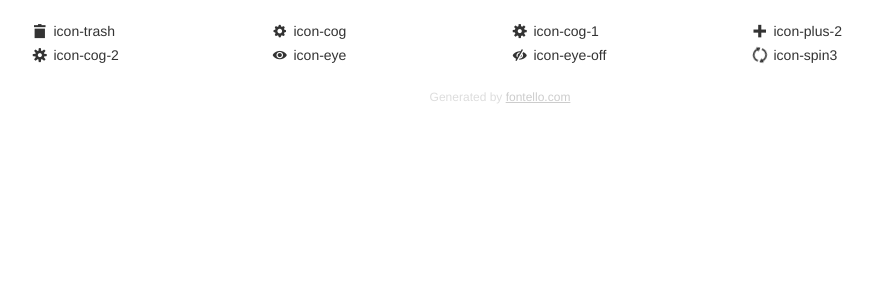
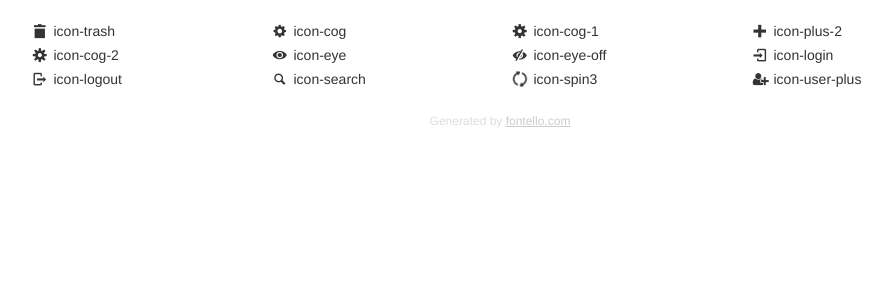
Before and after one commit to grzesiek20/school-table, a PHP site: page /demo.html in a window 1280 px wide. Shown: the part 71-371 px from the top of the page, without its empty margins (140-1032 px from the left). Run offline with PHP 8.4, Linux system fonts and the light colour scheme.

Commit message:
User add icon

```diff
--- a/config.json
+++ b/config.json
@@ -71,6 +71,12 @@
       "css": "search",
       "code": 59401,
       "src": "entypo"
+    },
+    {
+      "uid": "1bafeeb1808a5fe24484c7890096901a",
+      "css": "user-plus",
+      "code": 62004,
+      "src": "fontawesome"
     }
   ]
 }
--- a/css/fontello-codes.css
+++ b/css/fontello-codes.css
@@ -10,3 +10,4 @@
 .icon-logout:before { content: '\e808'; } /* '' */
 .icon-search:before { content: '\e809'; } /* '' */
 .icon-spin3:before { content: '\e832'; } /* '' */
+.icon-user-plus:before { content: '\f234'; } /* '' */
--- a/css/fontello-ie7-codes.css
+++ b/css/fontello-ie7-codes.css
@@ -10,3 +10,4 @@
 .icon-logout { *zoom: expression( this.runtimeStyle['zoom'] = '1', this.innerHTML = '&#xe808;&nbsp;'); }
 .icon-search { *zoom: expression( this.runtimeStyle['zoom'] = '1', this.innerHTML = '&#xe809;&nbsp;'); }
 .icon-spin3 { *zoom: expression( this.runtimeStyle['zoom'] = '1', this.innerHTML = '&#xe832;&nbsp;'); }
+.icon-user-plus { *zoom: expression( this.runtimeStyle['zoom'] = '1', this.innerHTML = '&#xf234;&nbsp;'); }
--- a/css/fontello-ie7.css
+++ b/css/fontello-ie7.css
@@ -21,3 +21,4 @@
 .icon-logout { *zoom: expression( this.runtimeStyle['zoom'] = '1', this.innerHTML = '&#xe808;&nbsp;'); }
 .icon-search { *zoom: expression( this.runtimeStyle['zoom'] = '1', this.innerHTML = '&#xe809;&nbsp;'); }
 .icon-spin3 { *zoom: expression( this.runtimeStyle['zoom'] = '1', this.innerHTML = '&#xe832;&nbsp;'); }
+.icon-user-plus { *zoom: expression( this.runtimeStyle['zoom'] = '1', this.innerHTML = '&#xf234;&nbsp;'); }
--- a/demo.html
+++ b/demo.html
@@ -229,11 +229,11 @@ body {
 }
 @font-face {
       font-family: 'fontello';
-      src: url('./font/fontello.eot?86300622');
-      src: url('./font/fontello.eot?86300622#iefix') format('embedded-opentype'),
-           url('./font/fontello.woff?86300622') format('woff'),
-           url('./font/fontello.ttf?86300622') format('truetype'),
-           url('./font/fontello.svg?86300622#fontello') format('svg');
+      src: url('./font/fontello.eot?76020317');
+      src: url('./font/fontello.eot?76020317#iefix') format('embedded-opentype'),
+           url('./font/fontello.woff?76020317') format('woff'),
+           url('./font/fontello.ttf?76020317') format('truetype'),
+           url('./font/fontello.svg?76020317#fontello') format('svg');
       font-weight: normal;
       font-style: normal;
     }
@@ -275,7 +275,7 @@ body {
       /* text-shadow: 1px 1px 1px rgba(127, 127, 127, 0.3); */
     }
      </style>
-    <link rel="stylesheet" href="css/animation.css"><!--[if IE 7]><link rel="stylesheet" href="css/fontello-ie7.css"><![endif]-->
+    <link rel="stylesheet" href="css/animation.css"><!--[if IE 7]><link rel="stylesheet" href="css/" + font.fontname + "-ie7.css"><![endif]-->
     <script>
       function toggleCodes(on) {
         var obj = document.getElementById('icons');
@@ -291,26 +291,29 @@ body {
   </head>
   <body>
     <div class="container header">
-      <h1>
-        fontello
-         <small>font demo</small>
-      </h1>
+      <h1>fontello <small>font demo</small></h1>
       <label class="switch">
         <input type="checkbox" onclick="toggleCodes(this.checked)">show codes
       </label>
     </div>
-    <div id="icons" class="container">
+    <div class="container" id="icons">
       <div class="row">
-        <div title="Code: 0xe800" class="the-icons span3"><i class="demo-icon icon-trash">&#xe800;</i> <span class="i-name">icon-trash</span><span class="i-code">0xe800</span></div>
-        <div title="Code: 0xe801" class="the-icons span3"><i class="demo-icon icon-cog">&#xe801;</i> <span class="i-name">icon-cog</span><span class="i-code">0xe801</span></div>
-        <div title="Code: 0xe802" class="the-icons span3"><i class="demo-icon icon-cog-1">&#xe802;</i> <span class="i-name">icon-cog-1</span><span class="i-code">0xe802</span></div>
-        <div title="Code: 0xe803" class="the-icons span3"><i class="demo-icon icon-plus-2">&#xe803;</i> <span class="i-name">icon-plus-2</span><span class="i-code">0xe803</span></div>
+        <div class="the-icons span3" title="Code: 0xe800"><i class="demo-icon icon-trash">&#xe800;</i> <span class="i-name">icon-trash</span><span class="i-code">0xe800</span></div>
+        <div class="the-icons span3" title="Code: 0xe801"><i class="demo-icon icon-cog">&#xe801;</i> <span class="i-name">icon-cog</span><span class="i-code">0xe801</span></div>
+        <div class="the-icons span3" title="Code: 0xe802"><i class="demo-icon icon-cog-1">&#xe802;</i> <span class="i-name">icon-cog-1</span><span class="i-code">0xe802</span></div>
+        <div class="the-icons span3" title="Code: 0xe803"><i class="demo-icon icon-plus-2">&#xe803;</i> <span class="i-name">icon-plus-2</span><span class="i-code">0xe803</span></div>
       </div>
       <div class="row">
-        <div title="Code: 0xe804" class="the-icons span3"><i class="demo-icon icon-cog-2">&#xe804;</i> <span class="i-name">icon-cog-2</span><span class="i-code">0xe804</span></div>
-        <div title="Code: 0xe805" class="the-icons span3"><i class="demo-icon icon-eye">&#xe805;</i> <span class="i-name">icon-eye</span><span class="i-code">0xe805</span></div>
-        <div title="Code: 0xe806" class="the-icons span3"><i class="demo-icon icon-eye-off">&#xe806;</i> <span class="i-name">icon-eye-off</span><span class="i-code">0xe806</span></div>
-        <div title="Code: 0xe832" class="the-icons span3"><i class="demo-icon icon-spin3 animate-spin">&#xe832;</i> <span class="i-name">icon-spin3</span><span class="i-code">0xe832</span></div>
+        <div class="the-icons span3" title="Code: 0xe804"><i class="demo-icon icon-cog-2">&#xe804;</i> <span class="i-name">icon-cog-2</span><span class="i-code">0xe804</span></div>
+        <div class="the-icons span3" title="Code: 0xe805"><i class="demo-icon icon-eye">&#xe805;</i> <span class="i-name">icon-eye</span><span class="i-code">0xe805</span></div>
+        <div class="the-icons span3" title="Code: 0xe806"><i class="demo-icon icon-eye-off">&#xe806;</i> <span class="i-name">icon-eye-off</span><span class="i-code">0xe806</span></div>
+        <div class="the-icons span3" title="Code: 0xe807"><i class="demo-icon icon-login">&#xe807;</i> <span class="i-name">icon-login</span><span class="i-code">0xe807</span></div>
+      </div>
+      <div class="row">
+        <div class="the-icons span3" title="Code: 0xe808"><i class="demo-icon icon-logout">&#xe808;</i> <span class="i-name">icon-logout</span><span class="i-code">0xe808</span></div>
+        <div class="the-icons span3" title="Code: 0xe809"><i class="demo-icon icon-search">&#xe809;</i> <span class="i-name">icon-search</span><span class="i-code">0xe809</span></div>
+        <div class="the-icons span3" title="Code: 0xe832"><i class="demo-icon icon-spin3 animate-spin">&#xe832;</i> <span class="i-name">icon-spin3</span><span class="i-code">0xe832</span></div>
+        <div class="the-icons span3" title="Code: 0xf234"><i class="demo-icon icon-user-plus">&#xf234;</i> <span class="i-name">icon-user-plus</span><span class="i-code">0xf234</span></div>
       </div>
     </div>
     <div class="container footer">Generated by <a href="http://fontello.com">fontello.com</a></div>
--- a/index.php
+++ b/index.php
@@ -53,9 +53,11 @@ for ($i=0; $i<count($divs);$i++){
 					if (isset($_SESSION['zalogowany'])) {
 						echo '<div class="pull-left icolog"><a href="database/logout.php"><i class="icon-logout icons"></i></a></div>'; //wylogowanie
 						echo '<div class="pull-left ico"><a href="search.php"><i class="icon-search icons"></i></a></div>'; //wylogowanie
+						echo '<div class="pull-left ico"><a href="view/add.php"><i class="icon-plus-2 icons"></i></a></div>';
+						echo '<div class="pull-left ico"><a href="view/add.php"><i class="icon-user-plus icons"></i></a></div>';
 						echo '<div class="pull-right ico"><a href="view/delete.php?id='.$divs[$i]['id_diva'].'"><i class="icon-trash icons"></i></a></div>';
 						echo '<div class="pull-right ico"><a href="view/edit1.php?id='.$divs[$i]['id_diva'].'"><i class="icon-cog icons"></i></a></div>';
-						echo '<div class="pull-left ico"><a href="view/add.php"><i class="icon-plus-2 icons"></i></a></div>';
+
 					} else {
 						echo '<div class="pull-left icolog"><a href="view/login.php"><i class="icon-login icons"></i></a></div>'; //logowanie
 					}
```
Also changed, not shown: css/fontello-embedded.css (+7 -6 lines), css/fontello.css (+8 -7 lines), LICENSE.txt, font/fontello.ttf, font/fontello.woff, font/fontello.woff2, 2 other files.
